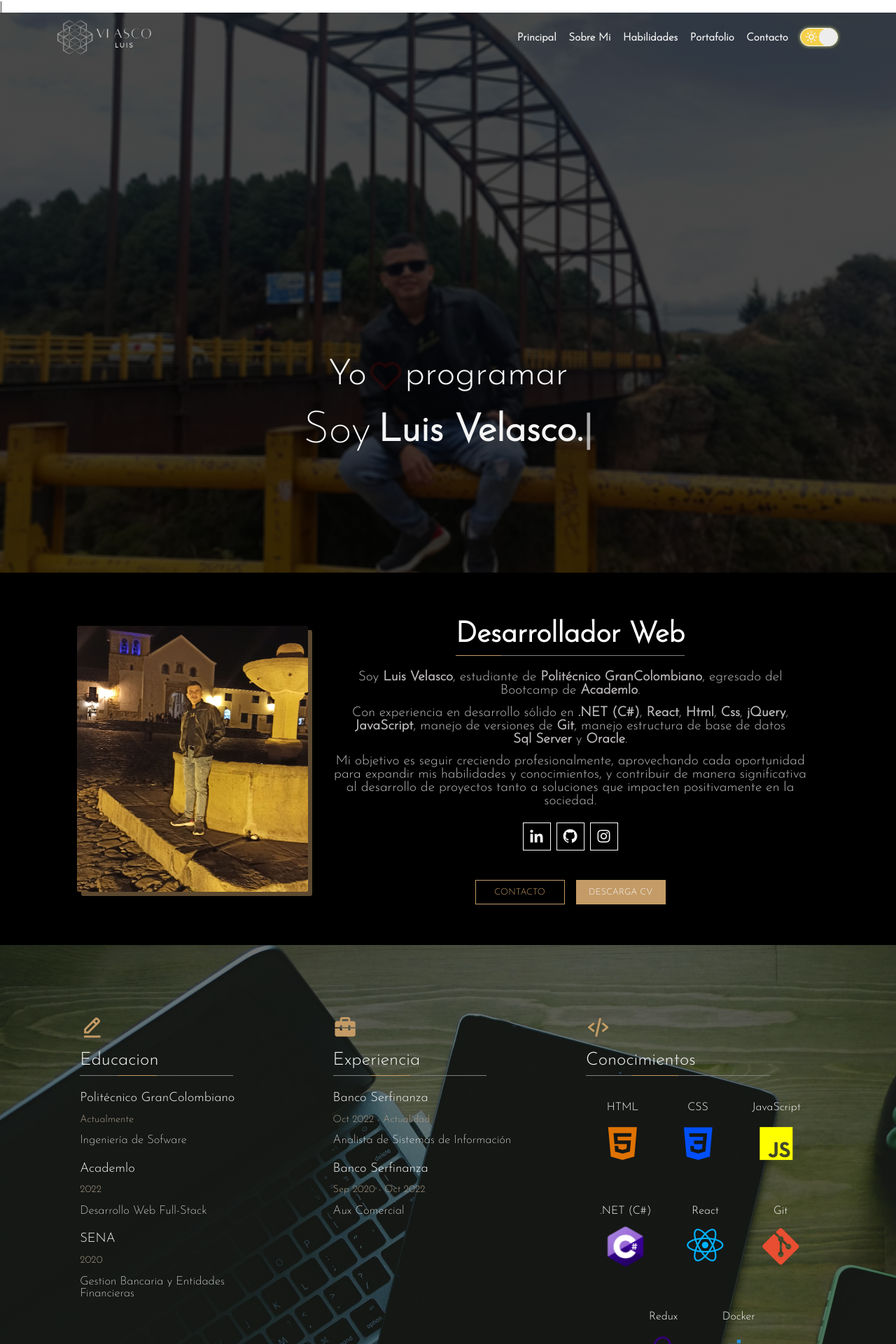
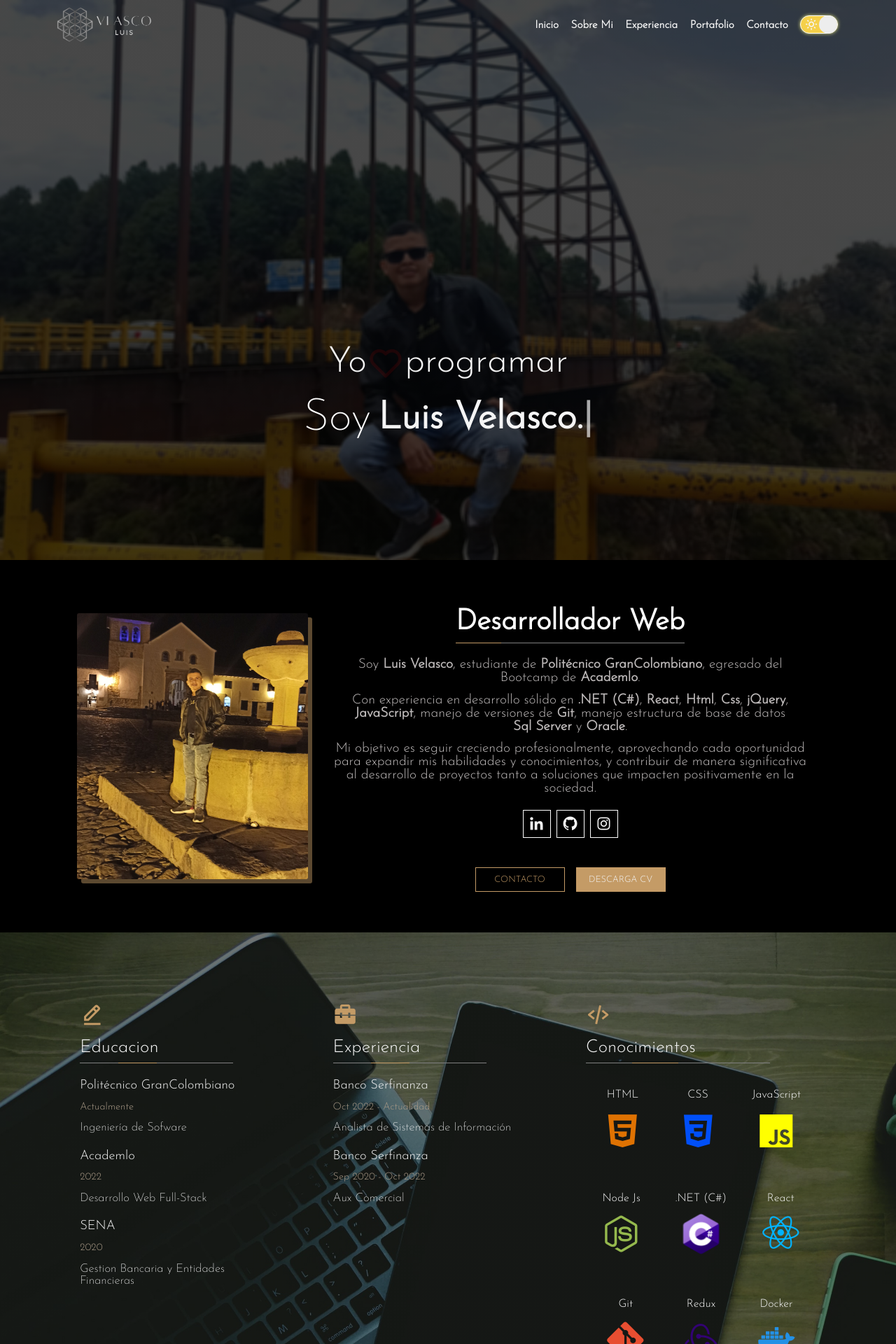
Before and after one commit to LV27VELASCO/Portafolio-Vlasco, a React (Vite) app: page /#/ in a window 1280 px wide. Shown: the top 1920 px of the page at 70% size. Built offline with nearby package versions, Linux system fonts and the light colour scheme; grey boxes are pictures that could not be loaded.

Commit message:
actualizacion Finalizada

```diff
--- a/index.html
+++ b/index.html
@@ -6,7 +6,7 @@
   <meta name="viewport" content="width=device-width, initial-scale=1.0" />
   <!--Boxicons--->
   <link href='https://unpkg.com/boxicons@2.1.2/css/boxicons.min.css' rel='stylesheet'>
- |<!--Poppins--->
+  <!--Poppins--->
   <link rel="preconnect" href="https://fonts.googleapis.com">
   <link rel="preconnect" href="https://fonts.gstatic.com" crossorigin>
   <link href="https://fonts.googleapis.com/css2?family=Poppins&display=swap" rel="stylesheet">
--- a/src/App.css
+++ b/src/App.css
@@ -253,10 +253,10 @@ body::-webkit-scrollbar-thumb{
 }
 
 .nav-link:hover {
-  color:#C49B66;
+  color:#C49B66 !important;
 }
 
-.Principal {
+.Inicio {
   width: 100%;
   height: 100vh;
   background-image: url(../src/assets/img/Portada.jpg);
@@ -271,7 +271,7 @@ body::-webkit-scrollbar-thumb{
   top: 0;
 }
 
-.Principal::before {
+.Inicio::before {
   content: "";
   position: absolute;
   width: 100%;
@@ -408,7 +408,7 @@ body::-webkit-scrollbar-thumb{
   .ul-rutes {
     flex-direction: column;
     height: 100%;
-    gap: 5.2rem;
+    gap: 4.5rem;
   }
 
   .ul-rutes>li>a{
--- a/src/components/Contacto.jsx
+++ b/src/components/Contacto.jsx
@@ -12,7 +12,7 @@ const Contacto = () => {
       }
   return (
     <>
-    <section id='5' className='contacto'>
+    <section id='Contacto' className='contacto'>
         <div className='container-contacto'>
           <div className='title-contact'>
             <h3>Contacto</h3>
--- a/src/components/Experiencia.jsx
+++ b/src/components/Experiencia.jsx
@@ -4,7 +4,7 @@ import '../style/Experiencia.css'
 const Experiencia = () => {
   return (
     <>
-    <section id='3' className='habilidades' >
+    <section id='Experiencia' className='habilidades' >
         <div className='contain-habilidades'>
 
           <div className='skills'>
@@ -84,6 +84,13 @@ const Experiencia = () => {
                 </div>
               </div>
               <div className='programs'>
+                <h4>Node Js</h4>
+
+                <div className='icon-hability'>
+                  <i className='bx bxl-nodejs' id='nodejs'></i>
+                </div>
+              </div>
+              <div className='programs'>
                 <h4>.NET (C#)</h4>
                 <div className='icon-hability'>
                   <img src={NET} id='net'/>
--- a/src/components/Navegacion.jsx
+++ b/src/components/Navegacion.jsx
@@ -1,5 +1,4 @@
-import React, { useState } from 'react'
-
+import '../App.css'
 const Navegacion = ({navbar,darkMode,menuActive,modeDark,clickMenu}) => {
 
   return (
@@ -12,11 +11,11 @@ const Navegacion = ({navbar,darkMode,menuActive,modeDark,clickMenu}) => {
 
           <div className={menuActive ? 'nav-contain-rutes active' : "nav-contain-rutes"}>
             <ul className='ul-rutes'>
-              <li><a href='#Principal' className='nav-link' >Principal</a></li>
-              <li><a href='#2' className='nav-link'>Sobre Mi</a></li>
-              <li><a href='#3' className='nav-link'>Habilidades</a></li>
-              <li><a href='#4' className='nav-link'>Portafolio</a></li>
-              <li><a href='#5' className='nav-link'>Contacto</a></li>
+              <li><a href='#Inicio' className='nav-link' >Inicio</a></li>
+              <li><a href='#SobreMi' className='nav-link'>Sobre Mi</a></li>
+              <li><a href='#Experiencia' className='nav-link'>Experiencia</a></li>
+              <li><a href='#Portafolio' className='nav-link'>Portafolio</a></li>
+              <li><a href='#Contacto' className='nav-link'>Contacto</a></li>
               <li><div onClick={modeDark} className={darkMode ? "dark active" : "dark"}>
               <i className='bx bx-sun'></i>
               <i className='bx bx-moon' ></i>
--- a/src/components/Portada.jsx
+++ b/src/components/Portada.jsx
@@ -4,7 +4,7 @@ import Typewriter from 'typewriter-effect'
 const Portada = () => {
   return (
     <>
-    <header className='Principal' id='Principal'>
+    <header className='Inicio' id='Inicio'>
         <div className="contain-content">
           <div className='content-yo'>
             <h3 className='yo'>Yo </h3><i className='bx bx-heart'></i><span>programar</span>
--- a/src/components/Portafolio.jsx
+++ b/src/components/Portafolio.jsx
@@ -9,7 +9,7 @@ import RickandMorty from '../assets/img/Rick-and-morty.png'
 const Portafolio = () => {
   return (
     <>
-    <section id='4' className='portafolio'>
+    <section id='Portafolio' className='portafolio'>
         <div className='title-portafolio'>
           <h2>Portafolio</h2>
         </div>
--- a/src/components/SobreMi.jsx
+++ b/src/components/SobreMi.jsx
@@ -5,7 +5,7 @@ import '../style/SobreMi.css'
 const SobreMi = () => {
   return (
     <>
-    <section className='sobre-mi' id='2'>
+    <section className='sobre-mi' id='SobreMi'>
         <div className='contain-datos'>
           <div className='container-foto'>
             <img src={perfil} className="foto" />
--- a/src/style/Experiencia.css
+++ b/src/style/Experiencia.css
@@ -181,6 +181,10 @@
     color: rgb(190,190,190);
 }
 
+#nodejs{
+    color: rgb(149,185,77);
+}
+
 
 @media (max-width:620px) {
     .contain-habilidades {
```
